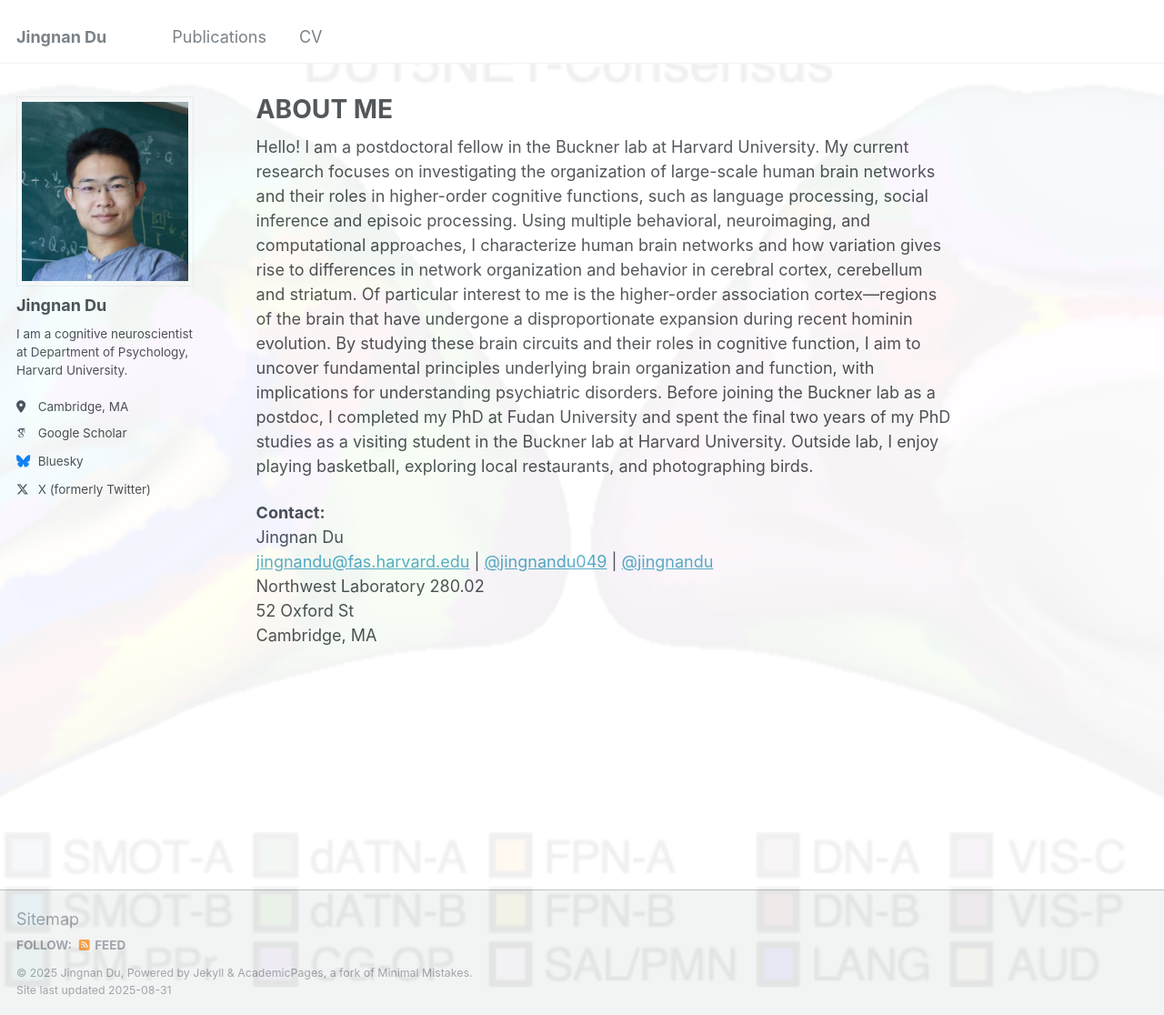
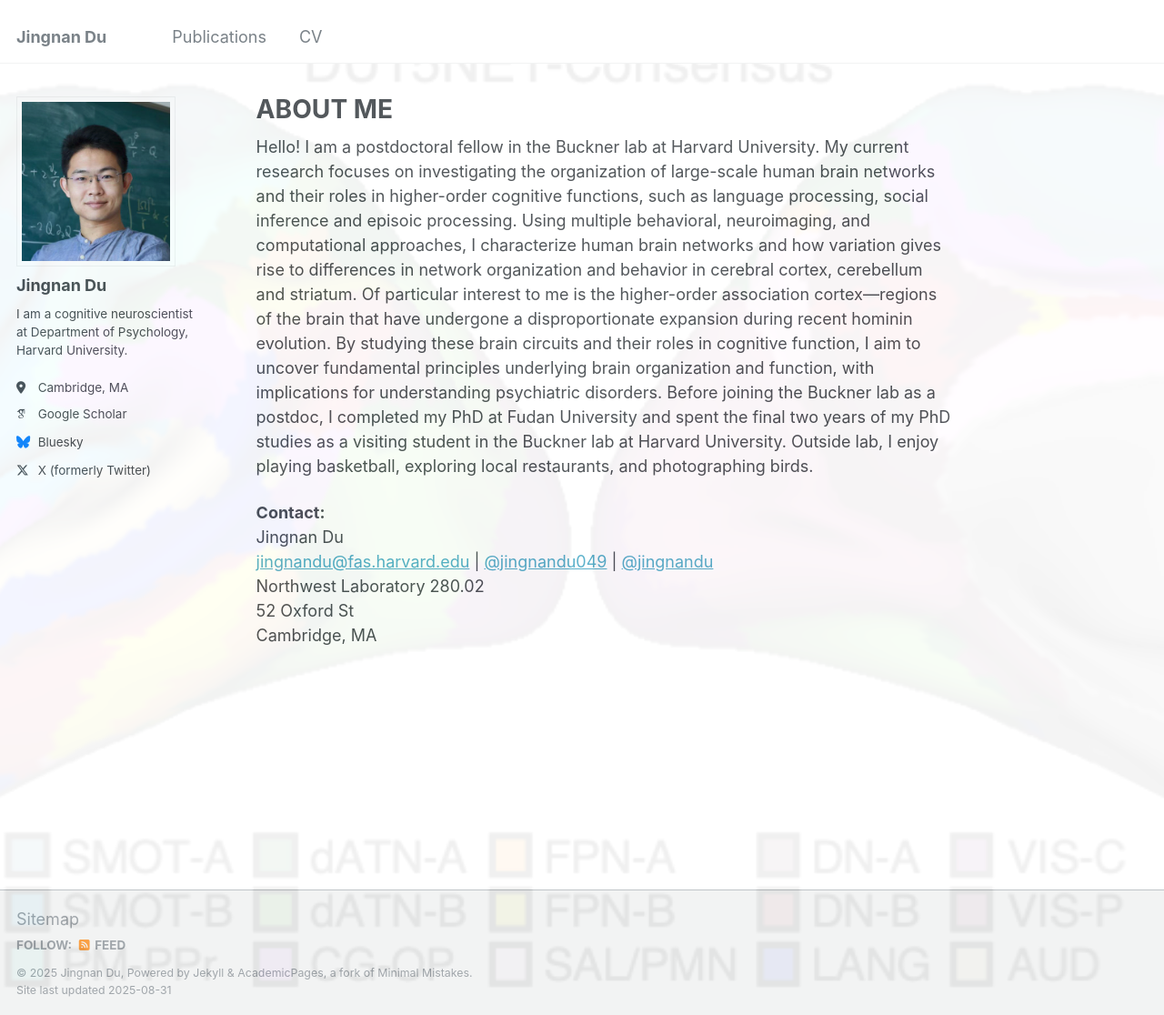
Before and after one commit to jingnandu93/jingnandu93.github.io, a Jekyll site: the page built from _pages/about.md, in a window 1280 px wide and 1116 px high. Shown: the whole window at 91% size. Built offline with Jekyll 4.4.1, drawn with Linux system fonts in a browser that asks for light colours; some web fonts are replaced.

Commit message:
Update _sidebar.scss

```diff
--- a/_sass/_sidebar.scss
+++ b/_sass/_sidebar.scss
@@ -90,7 +90,7 @@
   }
 
   img {
-    max-width: 200px;
+    max-width: 175px;
    border-radius: 0%;
 
     @include breakpoint($large) {
@@ -146,7 +146,7 @@
 
 .author__bio {
   margin: 0;
-
+  font-size: 1.11em;  // 增加这一句，数值可调整
   @include breakpoint($large) {
     margin-top: 10px;
     margin-bottom: 20px;
```
